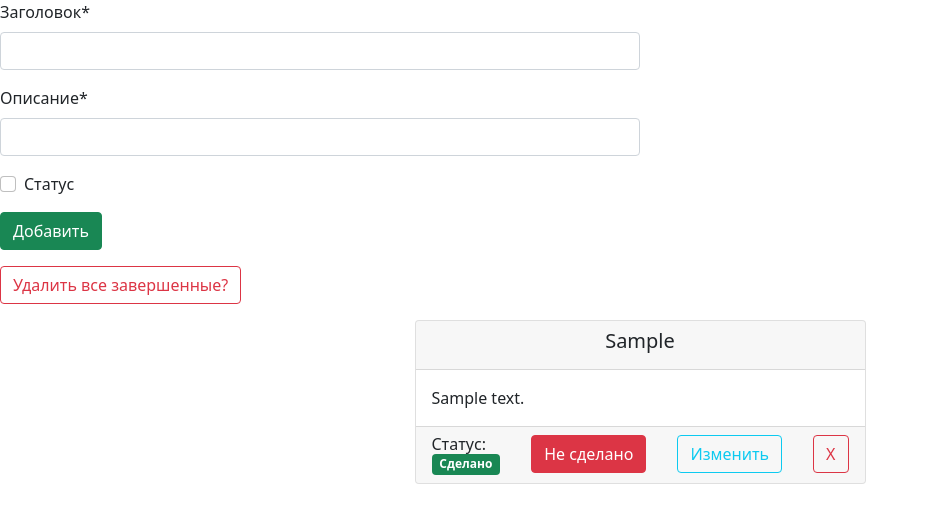
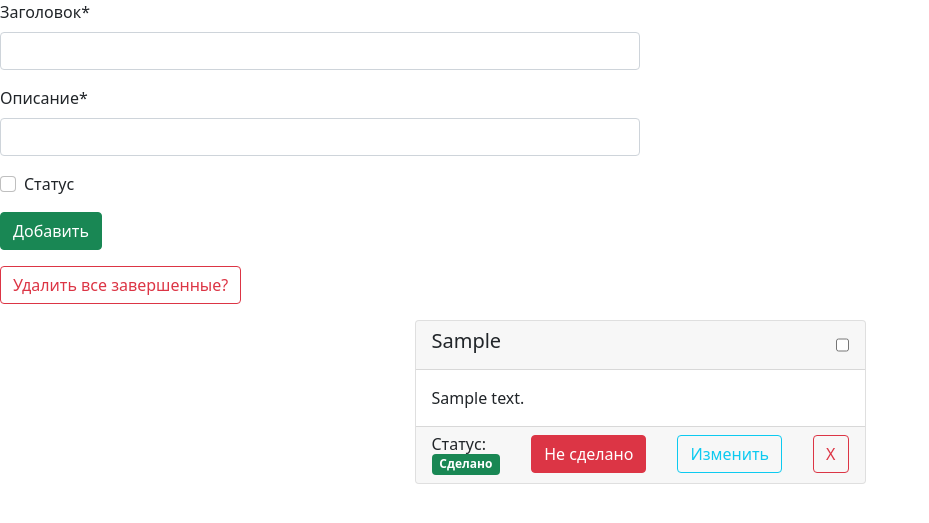
Before and after one commit to destrauxx/notes_kidkod, a Django app: page / in a window 1280 px wide. Shown: the top 523 px of the page, without its empty margins (0-929 px from the left). Run offline with Django 3.2, Linux system fonts and the light colour scheme; tables that the repository leaves empty hold one stand-in row (values such as "Sample post"); some libraries are stand-ins or nearby versions.

Commit message:
delete selected notes in process DEBUG

```diff
--- a/project/notes/forms.py
+++ b/project/notes/forms.py
@@ -57,3 +57,10 @@ class UpdateNoteForm(forms.ModelForm):
             Field('status'),
             ButtonHolder(Submit('изменить', 'Изменить', css_class='btn btn-warning'))
         )
+
+
+class SelectNotesToDeleteForm(forms.Form):
+    choices = forms.MultipleChoiceField(
+        choices = Note.objects.all(), # this is optional
+        widget  = forms.CheckboxSelectMultiple,
+    )
--- a/project/notes/models.py
+++ b/project/notes/models.py
@@ -5,6 +5,7 @@ class Note(models.Model):
     header = models.CharField(max_length=50, null=False, blank=False)
     text = models.CharField(max_length=250, null=False, blank=False)
     status = models.BooleanField(default=False, blank=True)
+    delete = models.BooleanField(default=False, blank=True)
 
     def change_status(self):
         self.status = not self.status
--- a/project/templates/index.html
+++ b/project/templates/index.html
@@ -27,13 +27,17 @@
         </ul>
     </div>
     {% endif %}
-        <div class="notes container ">
+        <form action="">
+            {% csrf_token %}
+
+            <div class="notes container">
                 <div class="row row-cols-2 justify-content-center">
                 {% for note in notes %}
                     <div class="col-5 m-3">
                         <div class="card text-center">
-                        <div class="card-header">
+                            <div class="card-header d-flex justify-content-between">
                                 <h5>{{note.header}}</h5>
+                                <input type="checkbox" value="{{note.id}}" name="choices">
                             </div>
                             <div class="card-body d-flex justify-content-start">
                                 <p class="card-text">{{note.text}}</p>
@@ -59,5 +63,6 @@
                     </div>
                 {% endfor %}
             </div>
+        </form>
     </div>
 {% endblock %}
```
Also changed, not shown: project/notes/migrations/0002_note_delete.py (added). Lines whose indentation alone changed are shown as unchanged.
